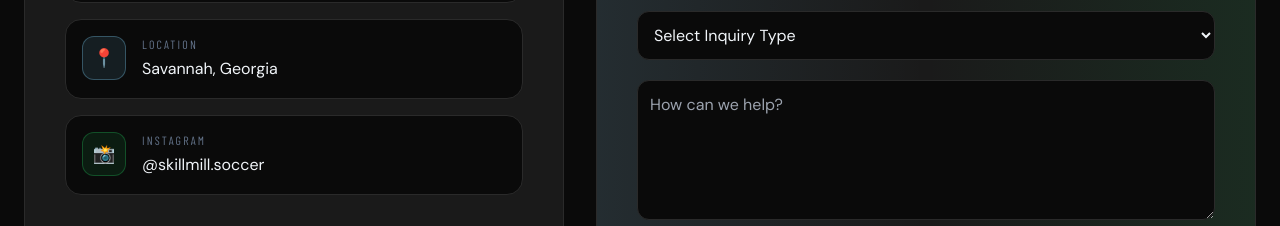
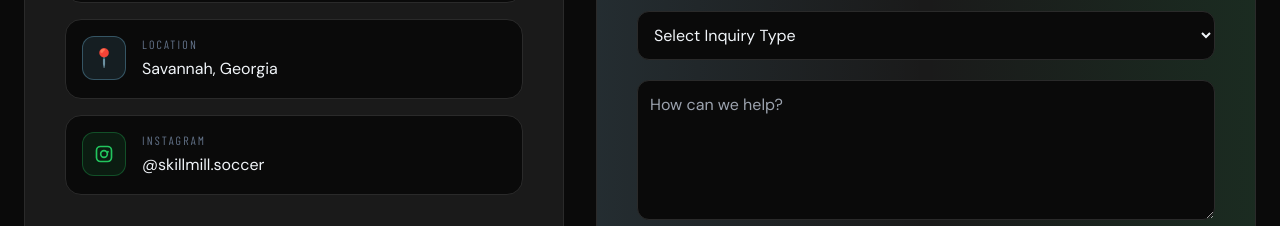
Before and after one commit to savannahathleticacademy-sys/savannah-athletic, a React (Vite) app: page /contact in a window 1280 px wide. Shown: the part 1140-1366 px from the top of the page. Built offline with nearby package versions, Linux system fonts and the light colour scheme; a web font is replaced by a local one.

Commit message:
Update Contact.jsx

```diff
--- a/src/Contact.jsx
+++ b/src/Contact.jsx
@@ -1,5 +1,13 @@
 import { useState } from 'react'
 import PageHero from './PageHero.jsx'
+
+function InstagramIcon({ className }) {
+  return (
+    <svg className={className} fill="currentColor" viewBox="0 0 24 24">
+      <path d="M7.75 2h8.5A5.75 5.75 0 0122 7.75v8.5A5.75 5.75 0 0116.25 22h-8.5A5.75 5.75 0 012 16.25v-8.5A5.75 5.75 0 017.75 2zm0 2A3.75 3.75 0 004 7.75v8.5A3.75 3.75 0 007.75 20h8.5A3.75 3.75 0 0020 16.25v-8.5A3.75 3.75 0 0016.25 4h-8.5zM12 7a5 5 0 110 10 5 5 0 010-10zm0 2a3 3 0 100 6 3 3 0 000-6zm4.75-.9a1.15 1.15 0 110 2.3 1.15 1.15 0 010-2.3z" />
+    </svg>
+  )
+}
 
 const contactItems = [
   {
@@ -27,7 +35,7 @@ const contactItems = [
     label: 'Instagram',
     value: '@skillmill.soccer',
     href: 'https://www.instagram.com/skillmill.soccer/',
-    icon: '📸',
+    icon: 'instagram',
     accent: 'green',
   },
 ]
@@ -129,7 +137,11 @@ export default function Contact() {
                             : 'border-accent-green/30 bg-accent-green/10 text-accent-green'
                         }`}
                       >
-                        {item.icon}
+                        {item.icon === 'instagram' ? (
+                          <InstagramIcon className="w-5 h-5" />
+                        ) : (
+                          item.icon
+                        )}
                       </div>
 
                       <div>
```
